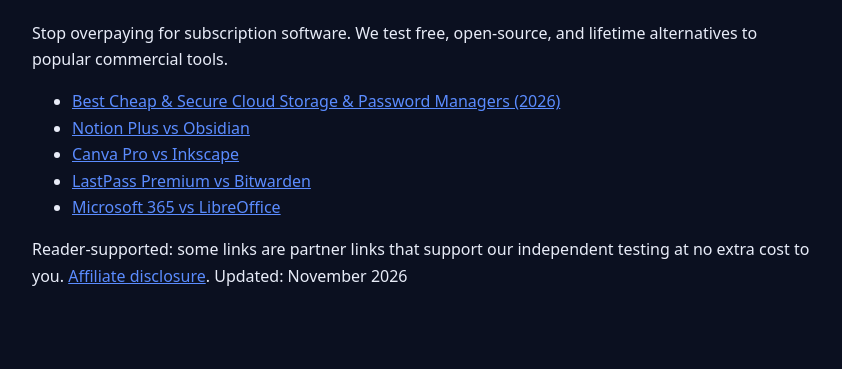
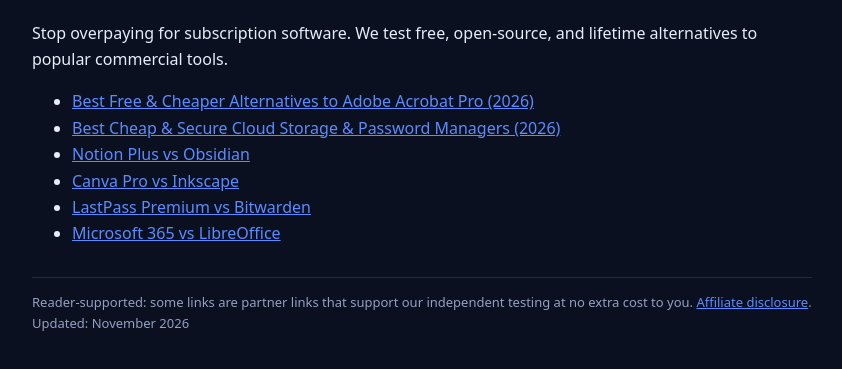
Before and after one commit to absht00/alternatives-site, a plain HTML site: page index.html in a window 1280 px wide. Shown: the part 153-522 px from the top of the page, without its empty margins (218-1060 px from the left). Drawn offline with Linux system fonts and the light colour scheme.

Commit message:
deploy: index.html

```diff
--- a/index.html
+++ b/index.html
@@ -1,7 +1,8 @@
-<!doctype html><html lang="en"><head><meta charset="utf-8"><title>Honest Software Alternatives & Price Comparison Hub</title><meta name="description" content="Stop overpaying for bloated SaaS. Compare 100% free open-source tools and lifetime deals vs Adobe, Microsoft 365, Notion, Canva, Google Drive, and LastPass."><style>body{margin:0;font:16px/1.65 system-ui,sans-serif;background:#0b1020;color:#e8ecf8}main{max-width:780px;margin:0 auto;padding:38px 20px}h1{font-size:clamp(24px,4.6vw,36px);line-height:1.2}.verdict{background:#13301f;border-left:4px solid #3ddc84;padding:16px 20px;border-radius:10px;margin:24px 0}.verdict b{color:#3ddc84}table{width:100%;border-collapse:collapse;margin:24px 0;font-size:15px}th,td{text-align:left;padding:11px 12px;border-bottom:1px solid #202940}th{color:#93a0c0}.calc{background:#151b30;border-radius:12px;padding:20px;margin:24px 0}input[type=range]{width:100%}a{color:#5b8cff}.disclose{font-size:13px;color:#93a0c0;border-top:1px solid #202940;padding-top:14px;margin-top:30px}</style></head><body><main><h1>Honest Software Alternatives & Price Comparison Hub</h1><p>Stop overpaying for subscription software. We test free, open-source, and lifetime alternatives to popular commercial tools.</p><ul>
-<li><a href=\"alternatives-to-cloud-storage-and-password-managers/index.html\">Best Cheap & Secure Cloud Storage & Password Managers (2026)</a></li>
-<li><a href=\"alternatives-to-notion-vs-obsidian/index.html\">Notion Plus vs Obsidian</a></li>
-<li><a href=\"alternatives-to-canva-pro-vs-inkscape/index.html\">Canva Pro vs Inkscape</a></li>
-<li><a href=\"alternatives-to-lastpass-vs-bitwarden/index.html\">LastPass Premium vs Bitwarden</a></li>
-<li><a href=\"alternatives-to-office-vs-libreoffice/index.html\">Microsoft 365 vs LibreOffice</a></li>
-</ul><p class=\"disclose\">Reader-supported: some links are partner links that support our independent testing at no extra cost to you. <a href=\"disclosure.html\">Affiliate disclosure</a>. Updated: November 2026</p></main></body></html>
+<!doctype html><html lang="en"><head><meta charset="utf-8"><title>Honest Software Alternatives & Price Comparison Hub</title><meta name="description" content="Stop overpaying for bloated SaaS. Compare 100% free open-source tools and lifetime deals vs Adobe, Microsoft 365, Notion, Canva, Google Drive, and LastPass."><style>body{margin:0;font:16px/1.65 system-ui,sans-serif;background:#0b1020;color:#e8ecf8}main{max-width:780px;margin:0 auto;padding:38px 20px}h1{font-size:clamp(24px,4.6vw,36px);line-height:1.2}.verdict{background:#13301f;border-left:4px solid #3ddc84;padding:16px 20px;border-radius:10px;margin:24px 0}b{color:#3ddc84}table{width:100%;border-collapse:collapse;margin:24px 0;font-size:15px}th,td{text-align:left;padding:11px 12px;border-bottom:1px solid #202940}th{color:#93a0c0}.calc{background:#151b30;border-radius:12px;padding:20px;margin:24px 0}input[type=range]{width:100%}a{color:#5b8cff}.disclose{font-size:13px;color:#93a0c0;border-top:1px solid #202940;padding-top:14px;margin-top:30px}</style></head><body><main><h1>Honest Software Alternatives & Price Comparison Hub</h1><p>Stop overpaying for subscription software. We test free, open-source, and lifetime alternatives to popular commercial tools.</p><ul>
+<li><a href="alternatives-to-adobe-acrobat-pro/index.html">Best Free & Cheaper Alternatives to Adobe Acrobat Pro (2026)</a></li>
+<li><a href="alternatives-to-cloud-storage-and-password-managers/index.html">Best Cheap & Secure Cloud Storage & Password Managers (2026)</a></li>
+<li><a href="alternatives-to-notion-vs-obsidian/index.html">Notion Plus vs Obsidian</a></li>
+<li><a href="alternatives-to-canva-pro-vs-inkscape/index.html">Canva Pro vs Inkscape</a></li>
+<li><a href="alternatives-to-lastpass-vs-bitwarden/index.html">LastPass Premium vs Bitwarden</a></li>
+<li><a href="alternatives-to-office-vs-libreoffice/index.html">Microsoft 365 vs LibreOffice</a></li>
+</ul><p class="disclose">Reader-supported: some links are partner links that support our independent testing at no extra cost to you. <a href="disclosure.html">Affiliate disclosure</a>. Updated: November 2026</p></main></body></html>
```
